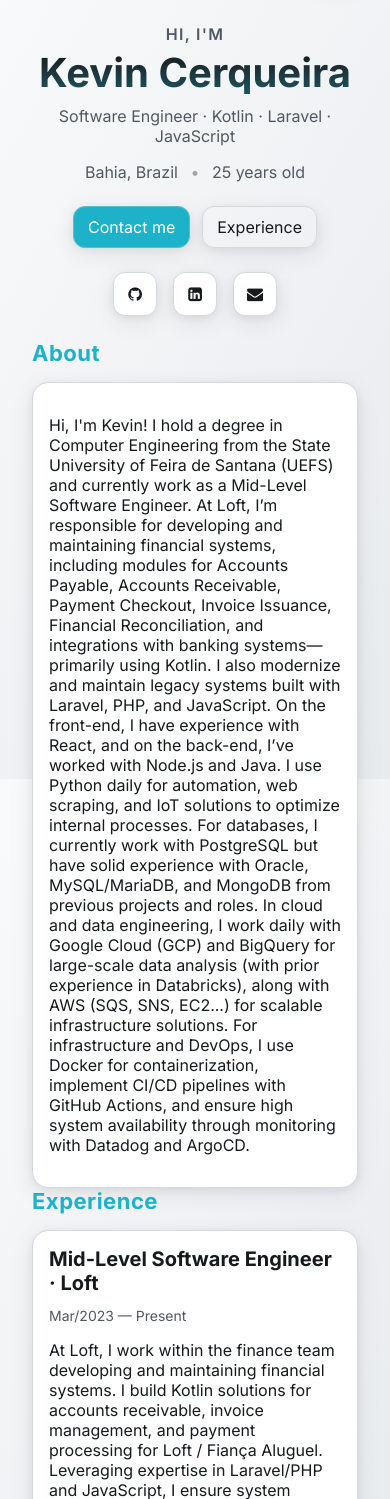
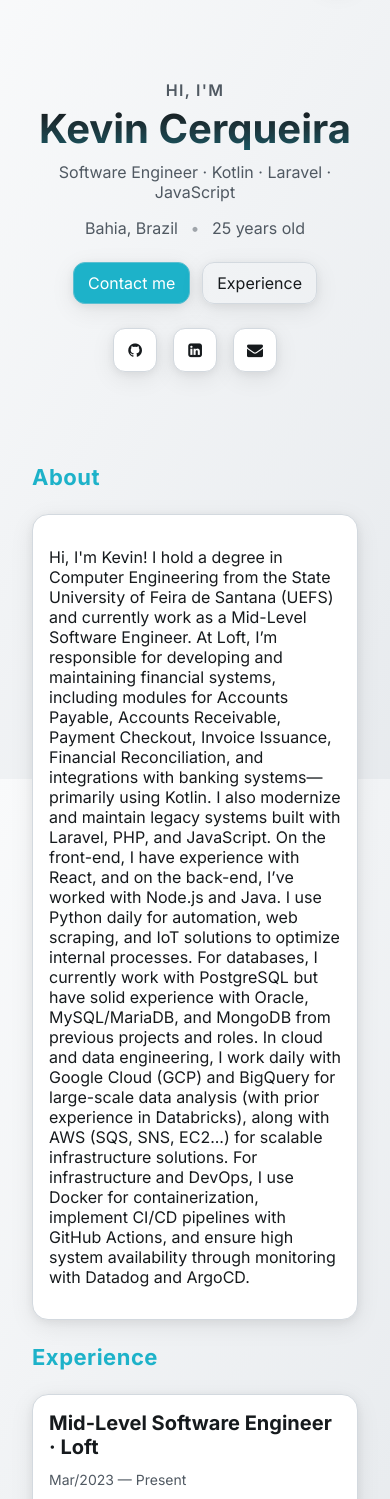
Before and after one commit to KevinCerqueira/kevincerqueira.github.io, a PHP site: page / in a window 390 px wide. Shown: the part 65-1564 px from the top of the page. Run offline with PHP 8.4, Linux system fonts and the light colour scheme.

Commit message:
fix: update padding between sections

```diff
--- a/css/style.css
+++ b/css/style.css
@@ -196,7 +196,8 @@ img { max-width: 100%; height: auto; display: block; }
 .social a:hover { color: var(--accent); background: var(--surface-hover); }
 
 /* Sections */
-.section { padding: var(--space-6) 0; }
+.section { padding-block: var(--space-6); }
+.hero, .section { scroll-margin-top: 76px; }
 .section-title {
   font-size: clamp(22px, 3vw, 28px);
   margin: 0 0 var(--space-4);
@@ -330,12 +331,18 @@ img { max-width: 100%; height: auto; display: block; }
 @media (min-width: 1024px) {
   .hero { padding-top: var(--space-7); padding-bottom: var(--space-7); }
   .hero-content { padding-top: var(--space-7); padding-bottom: var(--space-7); }
-  .section { padding: var(--space-7) 0; }
+  .section { padding-block: var(--space-5); }
 }
 
 /* Small screens: increase horizontal padding to avoid content touching edges */
 @media (max-width: 480px) {
   .container { padding: 0 var(--space-6); }
+  /* Mais respiro no mobile */
+  .hero { padding-block: var(--space-7); }
+  .hero-content { padding-top: var(--space-6); padding-bottom: var(--space-6); }
+  .section { padding-block: var(--space-3); }
+  .section-title { margin-bottom: var(--space-5); }
+  .cards { gap: var(--space-5); }
   .card { padding: var(--space-4); }
 }
 
```
